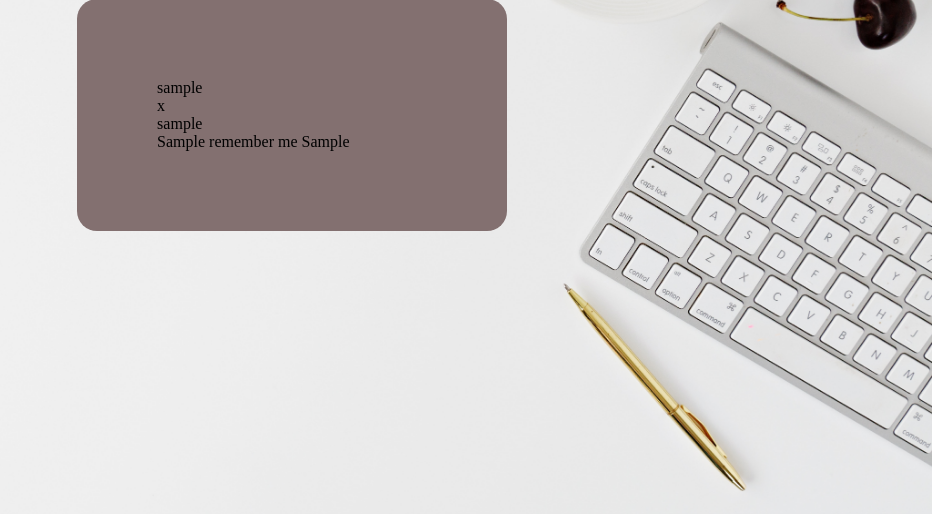
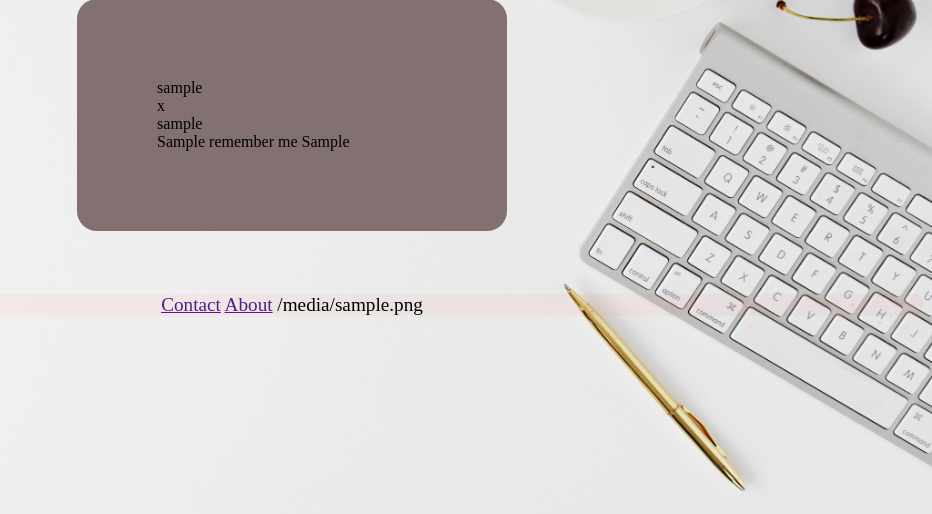
Before and after one commit to cindyxue/CMPE131_2019Fall_Team1, a Python web app: template Shifter/app/templates/index.html in a window 1280 px wide. Shown: the part 229-743 px from the top of the page, without its empty margins (348-1280 px from the left). Run offline with Jinja, Linux system fonts and the light colour scheme; the template is opened without the code that fills it: most values are stand-ins (such as "Sample title", 1, 10 or a date in 2020).

Commit message:
Made a few touches on the login page

```diff
--- a/Shifter/app/forms.py
+++ b/Shifter/app/forms.py
@@ -8,7 +8,8 @@ class LoginForm(FlaskForm):
     Password = StringField("Password")
     Login = SubmitField("Login")
     RememberMe = BooleanField("Remember Me")
-
+class LogoutForm(FlaskForm):
+    Logout = SubmitField("Logout")
 
 class EditView(FlaskForm):
     View = SubmitField("Edit/View Schedule")
--- a/Shifter/app/routes.py
+++ b/Shifter/app/routes.py
@@ -1,5 +1,5 @@
 from app import Shifter
-from app.forms import LoginForm, EmployeeForm
+from app.forms import LoginForm, EmployeeForm, LogoutForm
 from flask import render_template,flash, redirect, url_for
 
 Shifter.config['SECRET_KEY'] = 'some-key'
@@ -9,7 +9,8 @@ Shifter.config['SECRET_KEY'] = 'some-key'
 def home():
     title = "Shifter Scheduling Application"
     formLogin = LoginForm()
-    return render_template('index.html', title=title, formLogin=formLogin)
+    formLogout = LogoutForm()
+    return render_template('index.html', title=title, formLogin=formLogin, formLogout=formLogout)
 
 
 @Shifter.route("/addemployee")
--- a/Shifter/app/static/login.css
+++ b/Shifter/app/static/login.css
@@ -20,7 +20,8 @@ form.login input.username, input.password{
     padding:20px 1px 20px 1px;
     margin-top:-10%;
     margin-bottom:10%;
-    margin-left:-2%;
+    margin-left:-4%;
+
 }
 form.login input.Login{
     background-color:rgb(61, 3, 3);
@@ -34,14 +35,25 @@ form.login input.Login{
     color:gold;
     margin-bottom:5%;
 
+
 }
 .RememberMe{
     Color:White;
     font-size: 25px;
-    margin-left:30%;
+    margin-left:32%;
 }
 .RememberMeButton{
     width:25px;
     height:25px;
 
 }
+.Links , .links a{
+    text-align: center;
+    margin-top: 5%;
+    margin-left:0%;
+    margin-bottom:0;
+    font-size: 1.5vw;
+    background-color: rgba(255, 30, 0, 0.041);
+    margin-right:0;
+    border-radius: 20px;
+}
--- a/Shifter/app/templates/base.html
+++ b/Shifter/app/templates/base.html
@@ -6,8 +6,15 @@
         {% else %}
         <title>Shifter</title>
         {% endif %}
+    </head>
 
-    </head>
     {% block content %}
     {% endblock %}
+    <footer class = "Links">
+            <a href = "">Contact</a>
+            <a href = "">About</a>
+            {% if title != "Shifter Scheduling Application" %}
+            {{formLogout.Logout(class_ = "Logout")}}
+            {% endif %}
+        </footer>
 </html>
```
Also changed, not shown: Shifter/app/static/login3.jpg (added).
